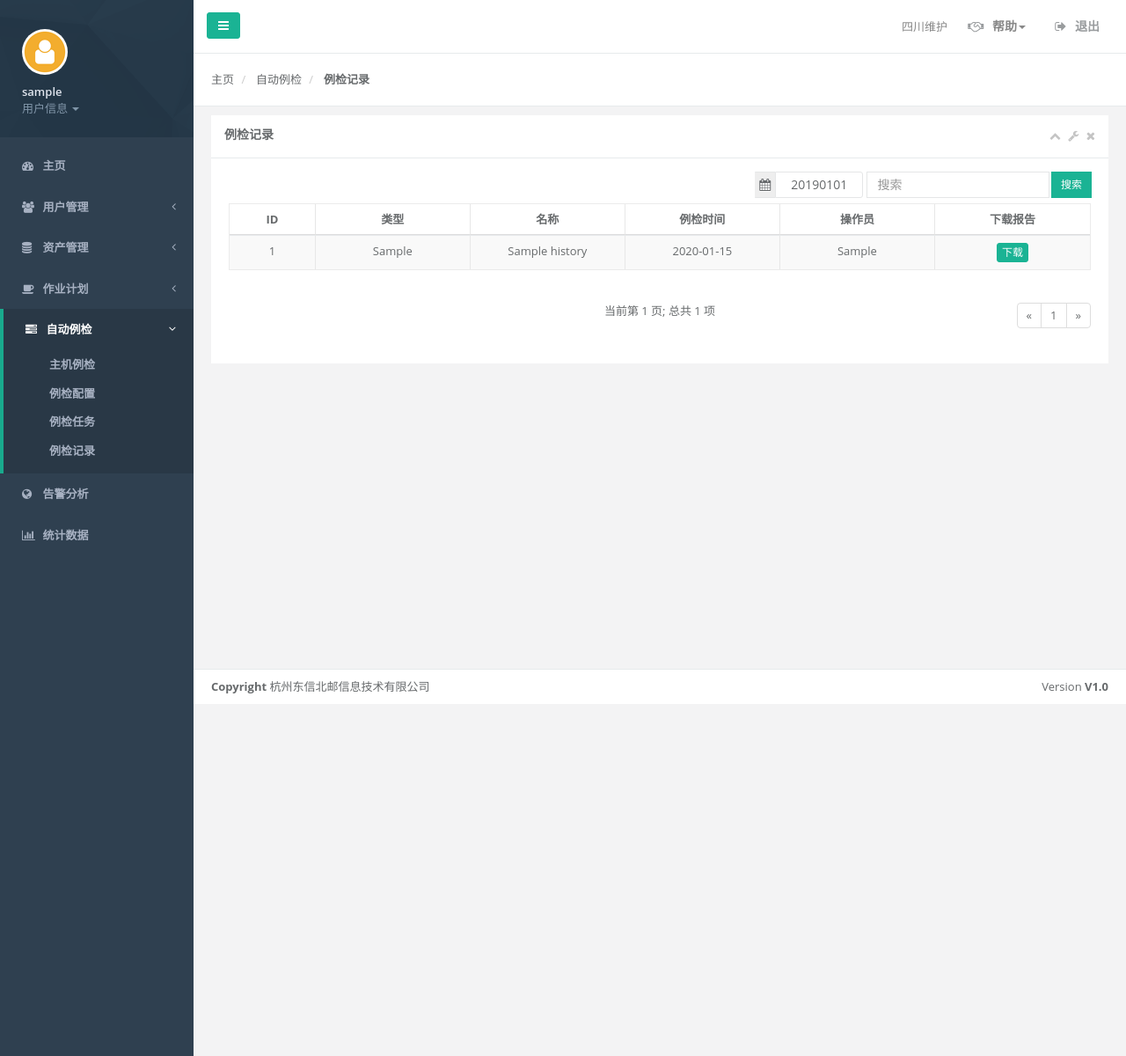
After one commit to zengke123/EbOps, a Flask app: page /check/history in a window 1280 px wide. The commit adds this page. Shown: the whole page at 88% size. Run offline with Flask 2, Linux system fonts and the light colour scheme; a user stored in the database is signed in; tables that the repository leaves empty hold one stand-in row (values such as "Sample post"); some libraries are stand-ins or nearby versions.

Commit message:
[update] 增加例检记录

```diff
--- a/apps/check/views.py
+++ b/apps/check/views.py
@@ -1,10 +1,20 @@
 from . import check
+from ..models import CheckHistory
 from flask import render_template, request
 from flask_login import login_required
 
 
-
-@check.route("/info", methods=['GET','POST'])
+@check.route("/info", methods=['GET', 'POST'])
 @login_required
 def info():
     return render_template('check_list.html', app="自动例检", action="主机例检")
+
+
+@check.route("/history", methods=['GET', 'POST'])
+@login_required
+def history():
+    # 获取get请求传过来的页数,没有传参数，默认为1
+    page = int(request.args.get('page', 1))
+    paginate = CheckHistory.query.order_by(CheckHistory.id.asc()).paginate(page, per_page=10, error_out=False)
+    datas = paginate.items
+    return render_template('check_history.html', app="自动例检", action="例检记录", paginate=paginate, datas=datas)
--- a/apps/models.py
+++ b/apps/models.py
@@ -76,6 +76,7 @@ class OpsResult(db.Model):
     log_id = db.Column(db.String(64))
 
 
+# 自动例检相关表模型
 # 例检主机
 class CheckHost(db.Model):
     __tablename__ = 'c_host'
@@ -89,11 +90,14 @@ class CheckHost(db.Model):
 class CheckHistory(db.Model):
     __tablename__ = 'c_history'
     id = db.Column(db.Integer, primary_key=True, autoincrement=True)
-    checktime = db.Column(db.String(64), nullable=False)
+    checktime = db.Column(db.String(64), index=True, nullable=False)
     hostname = db.Column(db.String(32), index=True, nullable=False)
     type = db.Column(db.String(32), nullable=False)
+    operator = db.Column(db.String(32), nullable=False)
 
 
+# 资产管理相关表模型
+# 主机信息
 class Host(db.Model):
     """
     表名: host
--- a/apps/templates/_left_side_bar.html
+++ b/apps/templates/_left_side_bar.html
@@ -74,7 +74,7 @@
                     <li id="c-info"><a href="{{ url_for('check.info') }}">主机例检</a></li>
                     <li id="c-set"><a href="#">例检配置</a></li>
                     <li id="c-task"><a href="#">例检任务</a></li>
-                    <li id="c-history"><a href="#">例检记录</a></li>
+                    <li id="c-history"><a href="{{ url_for('check.history') }}">例检记录</a></li>
                 </ul>
             </li>
 
--- a/apps/templates/base.html
+++ b/apps/templates/base.html
@@ -4,7 +4,7 @@
     <meta charset="utf-8">
     <meta name="viewport" content="width=device-width, initial-scale=1.0">
     <meta name="renderer" content="webkit">
-    <title>EB运维平台</title>
+    <title>EB-四川维护</title>
     <link rel="shortcut icon" href="{{ url_for('static',filename='img/logo.png') }}" type="image/x-icon">
     {% include '_head_css_js.html' %}
     <link rel="stylesheet" href="{{ url_for('static',filename='css/jumpserver.css') }}"/>
--- /dev/null
+++ b/apps/templates/check_history.html
@@ -0,0 +1,148 @@
+{% extends 'base.html' %}
+
+{% block custom_head_css_js %}
+<link rel="stylesheet" href="{{ url_for('static',filename='css/plugins/datepicker/datepicker3.css') }}"/>
+<script src="{{ url_for('static',filename='js/plugins/datepicker/bootstrap-datepicker.js') }}"></script>
+{% endblock %}
+
+{% block content %}
+<div class="wrapper wrapper-content animated fadeInRight">
+	<div class="row">
+		<div class="col-sm-12">
+			<div class="ibox float-e-margins">
+				<div class="ibox-title">
+					<h5>
+						例检记录
+					</h5>
+					<div class="ibox-tools">
+						<a class="collapse-link">
+							<i class="fa fa-chevron-up"></i>
+						</a>
+						<a class="dropdown-toggle" data-toggle="dropdown" href="#">
+							<i class="fa fa-wrench"></i>
+						</a>
+						<a class="close-link">
+							<i class="fa fa-times"></i>
+						</a>
+					</div>
+				</div>
+				<div class="ibox-content">
+					<div class="" id="content_start">
+						<style>
+							#search_btn {margin-bottom: 0;}
+						</style>
+
+						<form id="search_form" method="get" action="" class="pull-right form-inline">
+							<div class="form-group" id="date">
+								<div class="input-daterange input-group" id="datepicker">
+									<span class="input-group-addon"><i class="fa fa-calendar"></i></span>
+									<input type="text" id="id_date" class="input-sm form-control" style="width: 100px;" name="date"
+									 value="20190101">
+								</div>
+							</div>
+							<div class="input-group">
+								<input type="text" id="search" class="form-control input-sm" name="keyword" placeholder="搜索" value="">
+							</div>
+							<div class="input-group">
+								<div class="input-group-btn">
+									<button id="search_btn" type="submit" class="btn btn-sm btn-primary">
+										搜索
+									</button>
+								</div>
+							</div>
+						</form>
+
+					</div>
+
+					<div id="login_log_table_wrapper" class="dataTables_wrapper form-inline dt-bootstrap no-footer">
+						<div class="row">
+							<div class="col-sm-6"></div>
+							<div class="col-sm-6"></div>
+						</div>
+						<div class="row">
+							<div class="col-sm-12">
+								<table class="table table-striped table-bordered table-hover  dataTable no-footer" id="login_log_table" role="grid">
+									<thead>
+										<tr role="row">
+											<th class="text-center" tabindex="0" aria-controls="login_log_table" rowspan="1" colspan="1" style="width: 10%;">ID</th>
+											<th class="text-center" tabindex="0" aria-controls="login_log_table" rowspan="1" colspan="1" style="width: 18%;">类型</th>
+											<th class="text-center" tabindex="0" aria-controls="login_log_table" rowspan="1" colspan="1" style="width: 18%;">名称</th>
+											<th class="text-center" tabindex="0" aria-controls="login_log_table" rowspan="1" colspan="1" style="width: 18%;">例检时间</th>
+											<th class="text-center" tabindex="0" aria-controls="login_log_table" rowspan="1" colspan="1" style="width: 18%;">操作员</th>
+											<th class="text-center" tabindex="0" aria-controls="login_log_table" rowspan="1" colspan="1" style="width: 18%;">下载报告</th>
+									</thead>
+									<thead>
+									</thead>
+									<tbody>
+                                    {% for data in datas %}
+                                        <tr class="gradeX odd" role="row">
+                                        <td class="text-center">{{ data.id }}</td>
+                                        <td class="text-center">{{ data.type }}</td>
+                                        <td class="text-center">{{ data.hostname }}</td>
+                                        <td class="text-center">{{ data.checktime }}</td>
+                                        <td class="text-center">{{ data.operator }}</td>
+                                        <td class="text-center"><a class="btn btn-primary btn-xs" href="/check/download/{{ data.checktime }}" role="button">下载</a></td>
+                                        </tr>
+                                    {% endfor %}
+									</tbody>
+								</table>
+							</div>
+						</div>
+						<div class="row">
+							<div class="col-sm-5"></div>
+							<div class="col-sm-7"></div>
+						</div>
+					</div>
+				    <div class="row">
+                        <div class="col-sm-4"></div>
+                        <div class="col-sm-4">
+                           <div class="dataTables_info text-center" id="editable_info" role="status" aria-live="polite">当前第 {{ paginate.page }} 页; 总共 {{ paginate.total }} 项</div>
+                        </div>
+                        <div class="col-sm-4">
+                           <div class="dataTables_paginate paging_simple_numbers" id="editable_paginate">
+                              <ul class="pagination" style="margin-top: 0; float: right">
+                                <li>
+                                {% if paginate.has_prev %}
+                                    <a href="/check/history?page={{ paginate.prev_num }}" aria-label="Previous">
+                                {% else %}
+                                    <a href="#" aria-label="Previous">
+                                {% endif %}
+                                <span aria-hidden="true">&laquo;</span>
+                                    </a>
+                                </li>
+                                {%  for i in  paginate.iter_pages() %}
+                                <li><a href="/check/history?page={{ i }}">{{ i }}</a></li>
+                                {% endfor %}
+                                <li>
+                                  {% if paginate.has_next %}
+                                      <a href="/check/history?page={{ paginate.next_num }}" aria-label="Next">
+                                  {% else %}
+                                      <a href="#" aria-label="Next">
+                                  {% endif %}
+                                    <span aria-hidden="true">&raquo;</span>
+                                  </a>
+                                </li>
+                              </ul>
+                           </div>
+                        </div>
+                    </div>
+                </div>
+			</div>
+		</div>
+	</div>
+
+</div>
+<script>
+    $(document).ready(function() {
+        $('.input-daterange.input-group').datepicker({
+            format: "yyyymmdd",
+            todayBtn: "linked",
+            keyboardNavigation: false,
+            forceParse: false,
+            calendarWeeks: true,
+            autoclose: true
+        });
+    })
+</script>
+
+{% endblock %}
```
